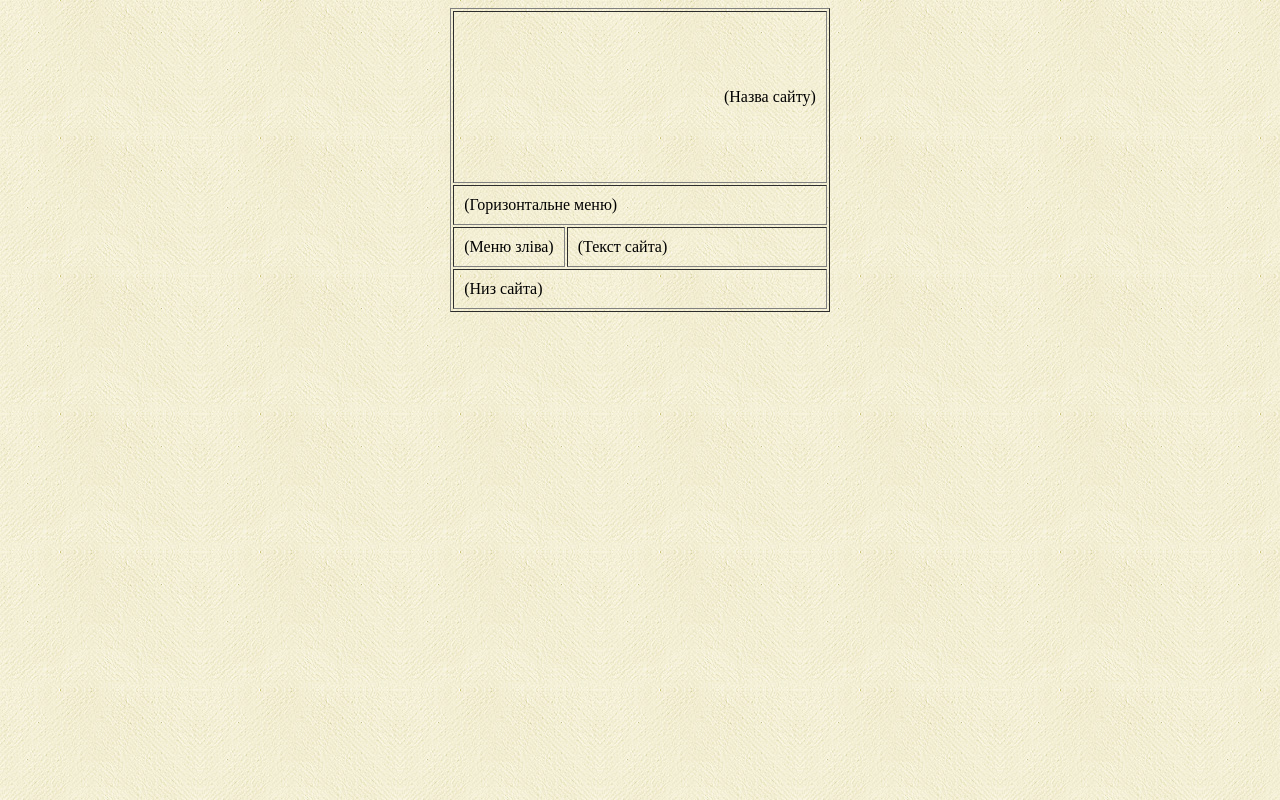
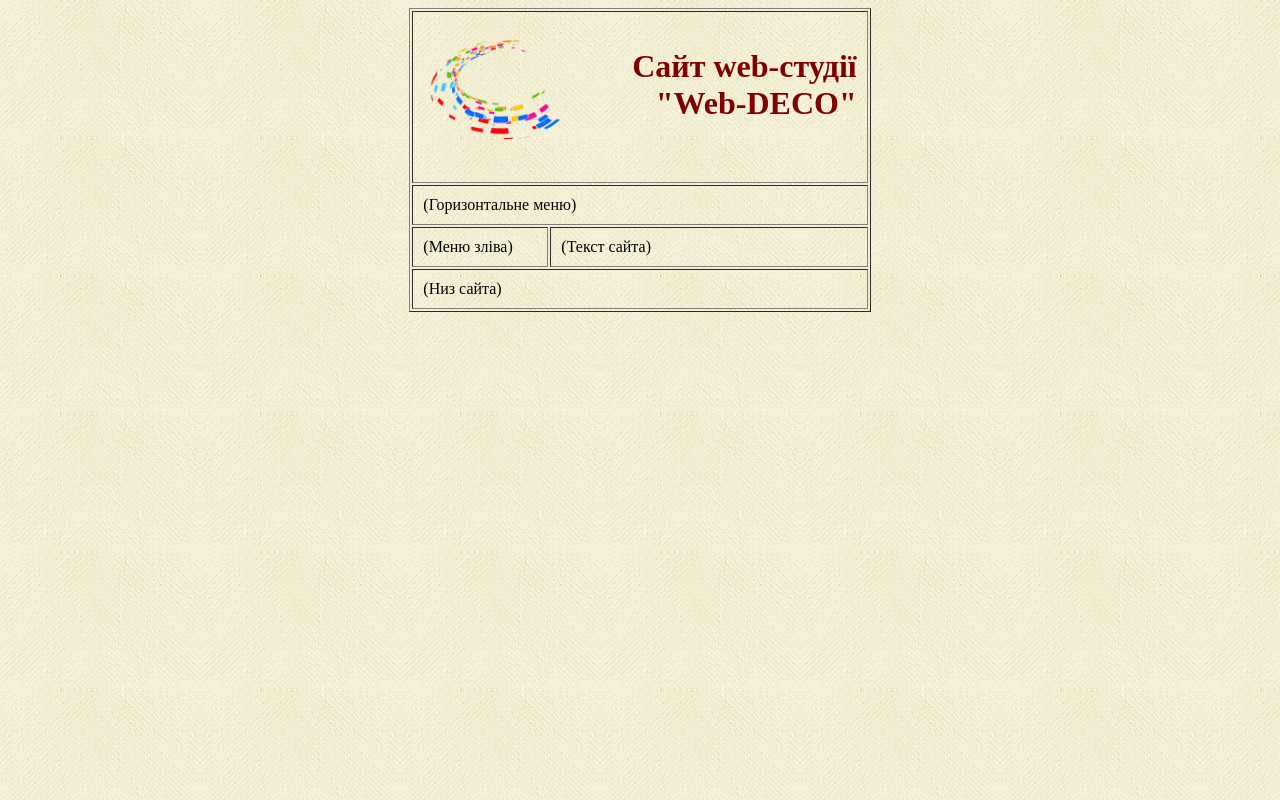
Before and after one commit to martyniuk80/martyniuk80.github.io, a plain HTML site: page index.html in a window 1280 px wide. Drawn offline with Linux system fonts and the light colour scheme.

Commit message:
04 - Назва сайту

```diff
--- a/index.html
+++ b/index.html
@@ -9,7 +9,10 @@
 <body background="Images/bg.jpg">
 <table border="1" align="center" cellpadding="10">
     <tr>
-         <td colspan="2" height="150" align="right">(Назва сайту)</td>
+         <td colspan="2" height="150" align="right">
+            <img src="Images/logo.png" height="140" width="140" align="left">
+            <font color="Maroon"><h1 class="shadowtext">Сайт web-студії "Web-DECO"</h1></font>
+         </td>
     </tr>
     <tr>
         <td colspan="2">(Горизонтальне меню)</td>
@@ -24,5 +27,6 @@
 
 </table>
 
+
 </body>
 </html>
```
Also changed, not shown: Images/logo.png (added).
